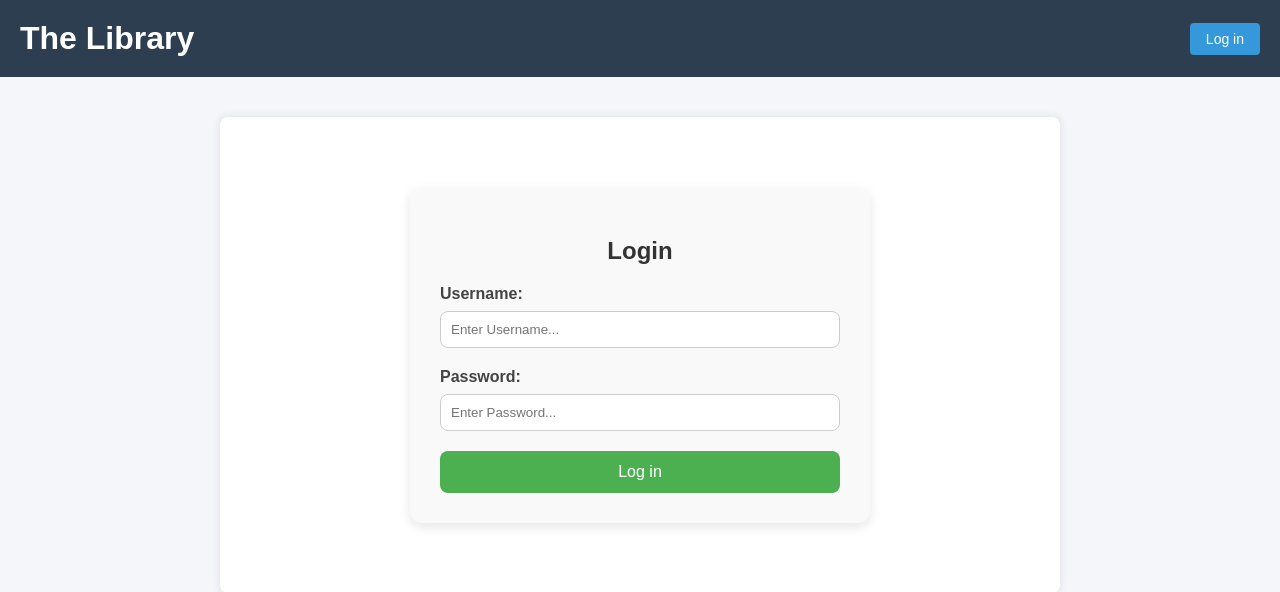
After one commit to Shamil2007/DjangoProjects, a Django app: page /login/ in a window 1280 px wide. The commit adds this page. Shown: the top 592 px of the page. Run offline with Django 5.2, Linux system fonts and the light colour scheme.

Commit message:
Login option is added

```diff
--- /dev/null
+++ b/Book_Quote_Journal/journal/templates/journal/login_register.html
@@ -0,0 +1,75 @@
+{% extends 'journal/main.html' %}
+
+{% block content %}
+<style>
+    .login-container {
+        max-width: 400px;
+        margin: 50px auto;
+        padding: 30px;
+        background-color: #f9f9f9;
+        border-radius: 12px;
+        box-shadow: 0 4px 12px rgba(0, 0, 0, 0.1);
+        font-family: Arial, sans-serif;
+    }
+
+    .login-container h2 {
+        text-align: center;
+        margin-bottom: 20px;
+        color: #333;
+    }
+
+    .login-container label {
+        display: block;
+        margin-bottom: 8px;
+        font-weight: bold;
+        color: #444;
+    }
+
+    .login-container input[type="text"],
+    .login-container input[type="password"] {
+        width: 100%;
+        padding: 10px;
+        margin-bottom: 20px;
+        border: 1px solid #ccc;
+        border-radius: 8px;
+        box-sizing: border-box;
+    }
+
+    .login-container input[type="submit"] {
+        width: 100%;
+        padding: 12px;
+        background-color: #4CAF50;
+        color: white;
+        border: none;
+        border-radius: 8px;
+        font-size: 16px;
+        cursor: pointer;
+        transition: background-color 0.3s ease;
+    }
+
+    .login-container input[type="submit"]:hover {
+        background-color: #45a049;
+    }
+</style>
+
+<div class="login-container">
+    <h2>Login</h2>
+    {% if messages %}
+        {% for message in messages %}
+            <p style="color:red;">{{ message }}</p>
+            break
+        {% endfor %}
+    {% endif %}
+
+    <form method="POST" action="">
+        {% csrf_token %}
+        <label for="username">Username:</label>
+        <input type="text" name="username" placeholder="Enter Username..." required>
+
+        <label for="password">Password:</label>
+        <input type="password" name="password" placeholder="Enter Password..." required>
+
+        <input type="submit" value="Log in">
+    </form>
+</div>
+{% endblock content %}
--- a/Book_Quote_Journal/journal/templates/journal/main.html
+++ b/Book_Quote_Journal/journal/templates/journal/main.html
@@ -16,12 +16,33 @@
             background-color: #2c3e50;
             color: white;
             padding: 20px;
-            text-align: center;
+            display: flex;
+            justify-content: space-between;
+            align-items: center;
+        }
+
+        header h1 {
+            margin: 0;
         }
 
         header a {
             color: white;
             text-decoration: none;
+        }
+
+        .login-btn {
+            background-color: #3498db;
+            color: white;
+            padding: 8px 16px;
+            border: none;
+            border-radius: 4px;
+            text-decoration: none;
+            font-size: 14px;
+            transition: background-color 0.3s ease;
+        }
+
+        .login-btn:hover {
+            background-color: #2980b9;
         }
 
         main {
@@ -42,6 +63,11 @@
 
     <header>
         <a href="{% url 'book' %}"><h1>The Library</h1></a>
+        {% if not request.user.is_authenticated %}
+            <a href="{% url 'login' %}" class="login-btn">Log in</a>
+        {% else %}
+            <a href="{% url 'logout' %}" class="login-btn">Log out</a>
+        {% endif %}
     </header>
 
     <main>
--- a/Book_Quote_Journal/journal/urls.py
+++ b/Book_Quote_Journal/journal/urls.py
@@ -4,6 +4,9 @@ from . import views
 urlpatterns = [
     path('', views.book_list, name = 'book'),
     path('book_details/<int:unique_id>/', views.book_details, name='book-details'),
+
+    path('login/', views.loginPage , name='login'),
+    path('logout/', views.logoutPage , name='logout'),
 
     path('createBook/', views.createBook, name='createBook'),
     path('<int:unique_id>/updateBook/', views.updateBook, name='updateBook'),
--- a/Book_Quote_Journal/journal/views.py
+++ b/Book_Quote_Journal/journal/views.py
@@ -1,4 +1,7 @@
 from django.shortcuts import redirect, render, get_object_or_404
+from django.contrib.auth.models import User
+from django.contrib.auth import authenticate, login, logout
+from django.contrib import messages
 from django.db.models import Q
 from .models import Book, Quote
 from .forms import BookForm, QuoteForm
@@ -30,6 +33,33 @@ def book_details(request, unique_id):
         'unique_id': unique_id
     }
     return render(request, 'journal/book_details.html', context)
+
+def loginPage(request):
+    if request.method == "POST":
+        username = request.POST.get('username')
+        password = request.POST.get('password')
+
+        try:
+            user = User.objects.get(username=username)
+        except:
+            messages.error(request, "User doesn't exist.")
+
+        user = authenticate(username=username, password=password)
+
+        if user is not None:
+            login(request=request, user=user)
+            return redirect('book')
+        else:
+            messages.error(request, "Username or password doesn't exist")
+
+
+    context = {}
+    return render(request, 'journal/login_register.html', context)
+
+def logoutPage(request):
+    logout(request)
+    return redirect('book')
+
 
 def createBook(request):
     form = BookForm()
```
Also changed, not shown: Book_Quote_Journal/db.sqlite3.
